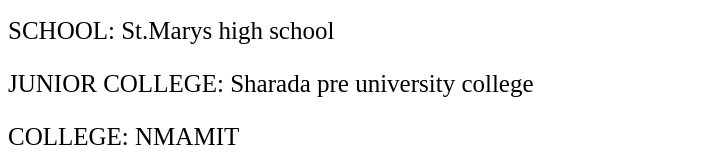
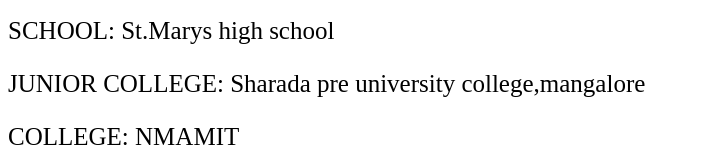
Before and after one commit to Sakshis164/sakshi.github.io, a plain HTML site: page index.html in a window 1280 px wide. Shown: the part 396-556 px from the top of the page, without its empty margins (0-715 px from the left). Drawn offline with Linux system fonts and the light colour scheme.

Commit message:
Update index.html

```diff
--- a/index.html
+++ b/index.html
@@ -22,7 +22,7 @@
         <p class="p1">ADDRESS: 304,annanya apartments,kodialguttu road,mangalore</p>
         <h2> EDUCATION DETAILS</h2>
         <p class="p1">SCHOOL:           St.Marys high school</p>
-        <p class="p1">JUNIOR COLLEGE:   Sharada pre university college </p>
+        <p class="p1">JUNIOR COLLEGE:   Sharada pre university college,mangalore </p>
         <p class="p1">COLLEGE:          NMAMIT</p>
 
 
```
